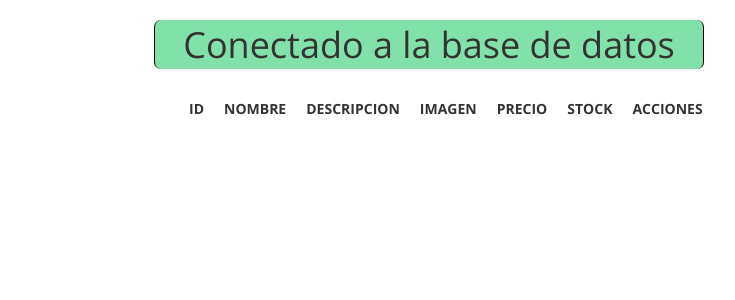
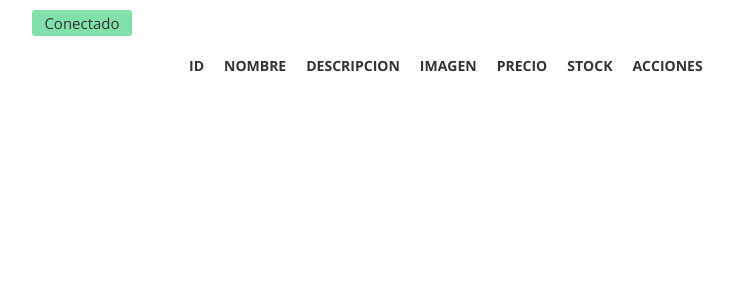
Before and after one commit to HernanFranco96/Web_Design_Course, a PHP site: page /admin/index.php in a window 1280 px wide. Shown: the part 84-384 px from the top of the page, without its empty margins (211-946 px from the left). Run offline with PHP 8.4, Linux system fonts and the light colour scheme; data that the repository does not hold is empty.

Commit message:
Clase 7 terminada

```diff
--- a/4 - PHP y MySQL/Clase 5/FASE_INICIAL/admin/conexion.php
+++ b/4 - PHP y MySQL/Clase 5/FASE_INICIAL/admin/conexion.php
@@ -1,13 +1,13 @@
 <style>
     h1{
         background-color: #82E0AA;
-        width: 550px;
-        margin: 20px auto;
+        width: 100px;
+        font-size: 15px;
+        margin-top: 10px;
+        margin-left: 2px;
         padding: 5px;
         text-align: center;
-        border-right: 1px solid #000;
-        border-left: 1px solid #000;
-        border-radius: 7px;
+        border-radius: 3px;
     }
 </style>
 
@@ -21,7 +21,7 @@
         try
         {
             $conection = new PDO("mysql:host=$host; dbname=$db", $user, $pass);
-            echo "<h1>Conectado a la base de datos</h1>";
+            echo "<h1>Conectado</h1>";
         }
         catch(PDOException $e)
         {
--- a/4 - PHP y MySQL/Clase 5/FASE_INICIAL/admin/panel.php
+++ b/4 - PHP y MySQL/Clase 5/FASE_INICIAL/admin/panel.php
@@ -22,6 +22,7 @@
         font-size: 20px;
         margin: auto;
         margin-top: 15px;
+        margin-bottom: 20px;
         padding: 20px;
         color: #fff;
     }
@@ -68,15 +69,15 @@
      //ELIMINAMOS UN USUARIO
     if(isset($_GET['id']))
     {
-        $sql = "DELETE FROM productos WHERE id =".$_GET['id']; //Hacemos la consulta para eliminar el usuario
+        $id = $_GET['id'];
+        if(borrar($conection,$id))
+        {
+            echo "<h5>PRODUCTO ELIMINADO EXITOSAMENTE</h5>";
+        }
+        else
+        {
+            echo "<h5>NO SE PUDO ELIMINAR</h5>";
+        }
 
-        if($conection->exec($sql)) //Nos permite eliminar, insertar o modificar un dato.
-        {
-            header('location:index.php?mensaje=PRODUCTO ELIMINADO EXITOSAMENTE');
-        }
-    }
-    if(isset($_GET['mensaje']))
-    {
-        echo "<h5>".$_GET['mensaje']."</h5>";
     }
 ?>
--- a/4 - PHP y MySQL/Clase 5/FASE_INICIAL/funciones.php
+++ b/4 - PHP y MySQL/Clase 5/FASE_INICIAL/funciones.php
@@ -91,4 +91,17 @@
 
         return $mensaje;
     }
+
+    function borrar($conection,$id)
+    {
+        $sql = "DELETE FROM productos WHERE id=?"; //Hacemos la consulta para eliminar el usuario
+        $resultado = $conection->prepare($sql);
+        $resultado->bindParam(1,$id,PDO::PARAM_INT);
+
+        if($resultado->execute()) //Nos permite eliminar, insertar o modificar un dato.
+        {
+           return true;
+        }
+        return false;
+    }
 ?>
```
Also changed, not shown: 4 - PHP y MySQL/Clase 6/index.php (+17 -9 lines), 4 - PHP y MySQL/Clase 7/borrado_modificado_insert.php (added, +71 -0 lines).
